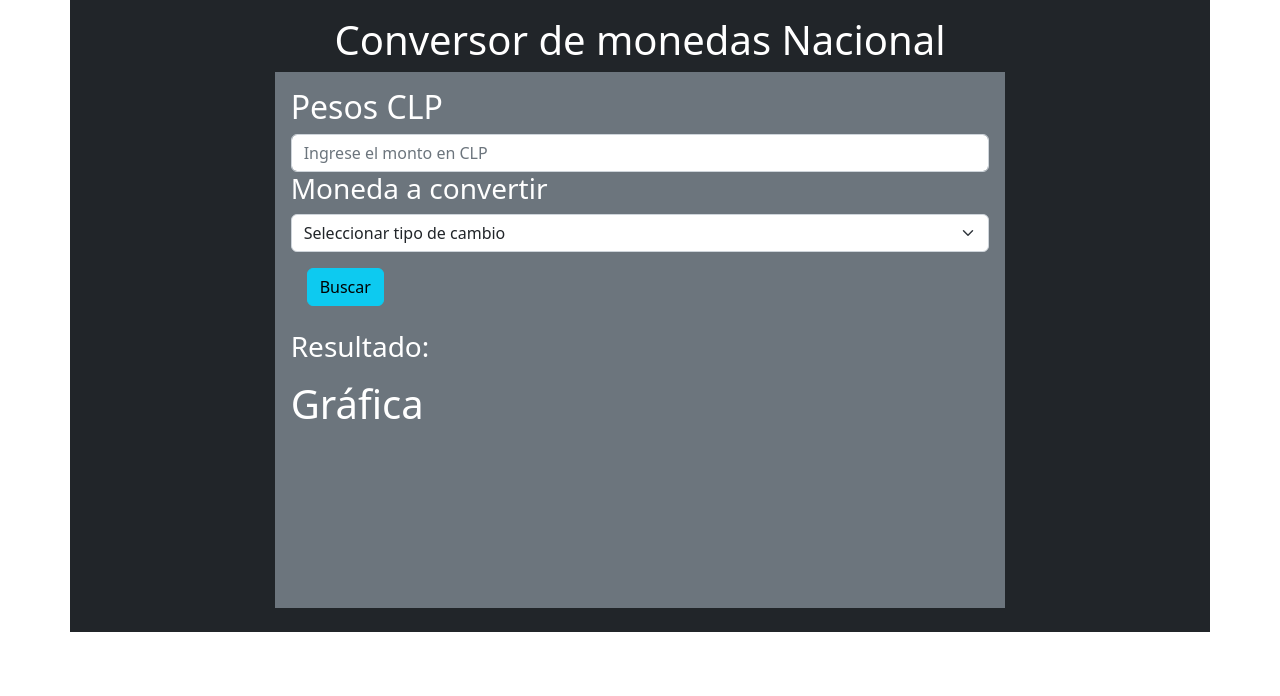
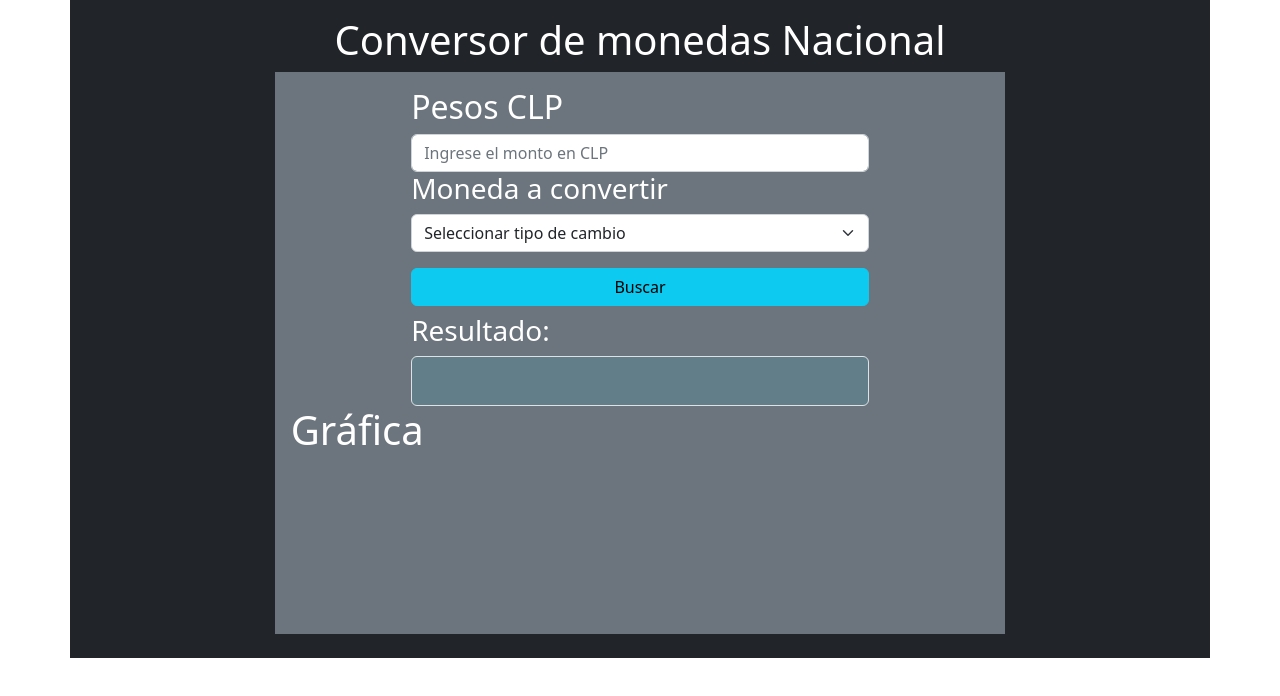
Before and after one commit to mg2023/desafio16_m3_js_d6, a website: page index.html in a window 1280 px wide. Drawn offline with nearby package versions, Linux system fonts and the light colour scheme.

Commit message:
Se mejora agranda el boton buscar, y se agrega un bloque para mostrar el resultado

```diff
--- a/index.html
+++ b/index.html
@@ -27,6 +27,10 @@
                     </div>
                     <div class="col-8">
                         <section class="container p-3 mb-2 bg-secondary text-white">
+                          <div class="row">
+                            <div class="col">
+                            </div>
+                            <div class="col-8">
                               <h2>Pesos CLP</h2>
                                   <!-- FLUJO (1) Ingreso de monto a convertir en CLP-->
                                   <input id="monto-a-convertir" type="number" class="form-control"
@@ -42,12 +46,18 @@
                                 <option value="utm">UTM</option>
                               </select>
                               <!-- FLUJO (3) Inicio de la conversion -->
-                          <section class="container p-3 mb-2">
+                              <div class="d-grid gap-2 pt-3 mb-2">
                                 <button id ="btn-convertir" type="button" class="btn btn-info ">Buscar</button>
-                          </section>
+                              </div>
                               <!-- FLUJO (4) Resultado  -->
                               <h3>Resultado: </h3>
-                          <p id="resultado-conversion"></p>
+                              <div class="container p-3 bg-info bg-opacity-10 border rounded">
+                                <p id="resultado-conversion" class="fs-1 text-center"></p>
+                              </div>
+                            </div>
+                            <div class="col">
+                            </div>
+                          </div>
                           <h1>Gráfica</h1>
                           <div class="grafica">
                             <canvas id="myChart"></canvas>
```
Lines whose indentation alone changed are shown as unchanged.
